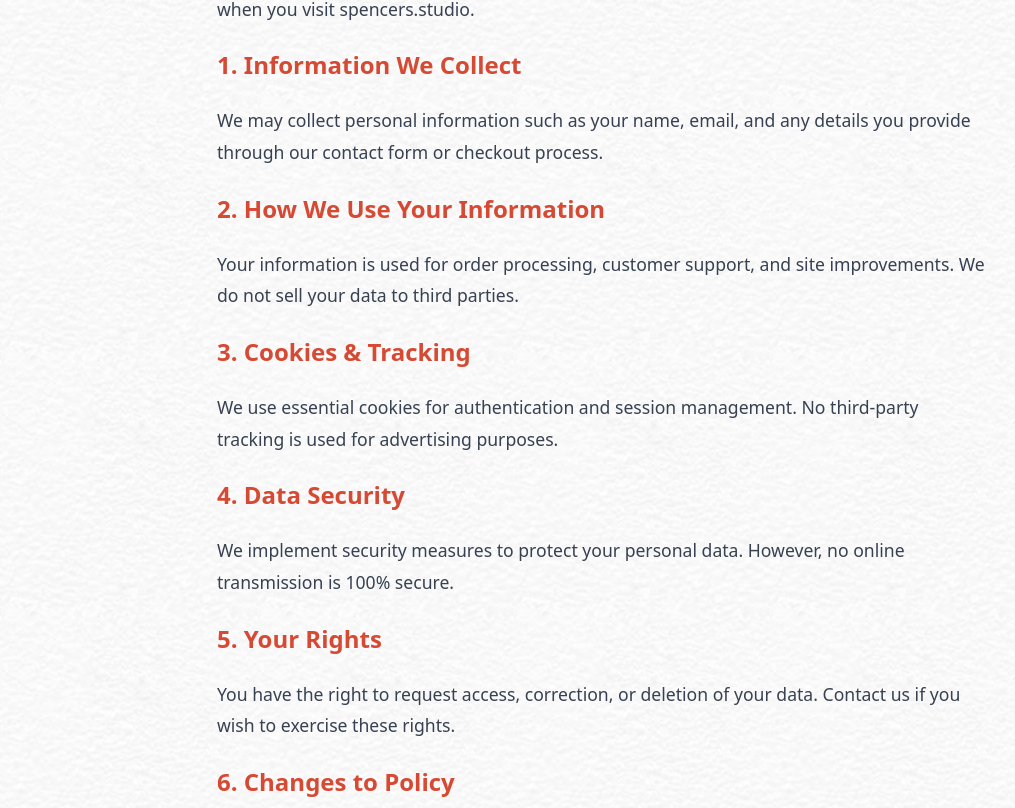
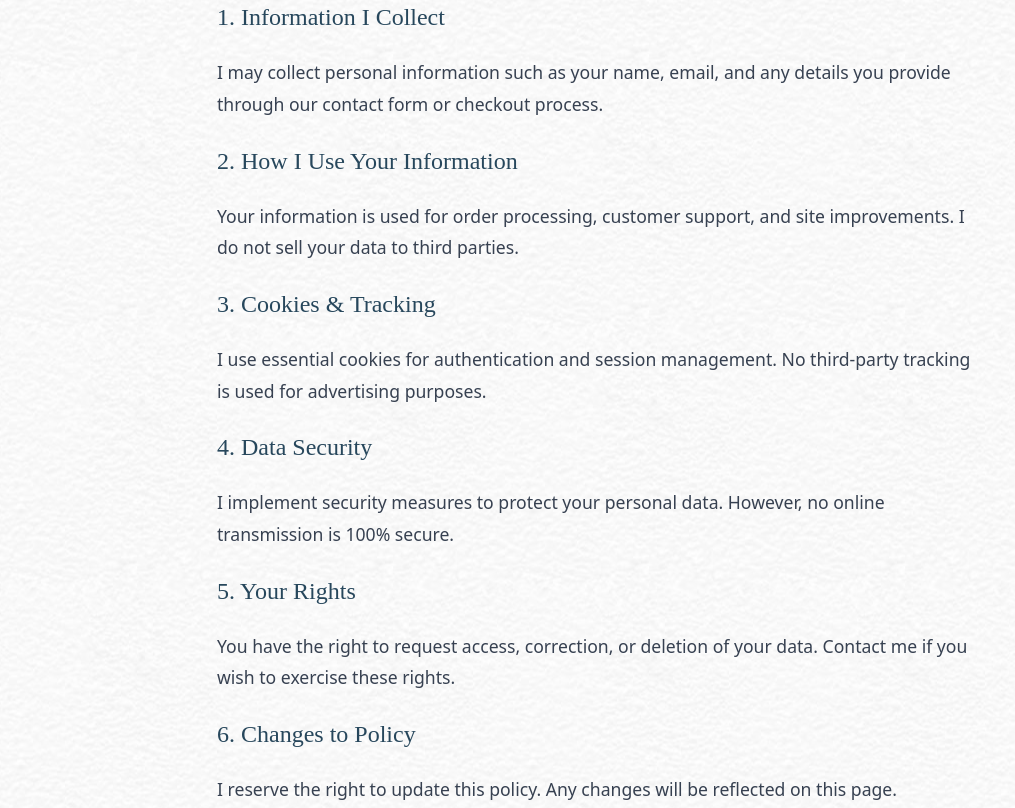
Before and after one commit to 5pence/photo-store, a React (Vite) app in the folder frontend/frontend/: page /privacy in a window 1280 px wide. Shown: the part 332-1140 px from the top of the page, without its empty margins (39-1054 px from the left). Built offline with nearby package versions, Linux system fonts and the light colour scheme; no server answers; a web font is replaced by a local one.

Commit message:
Update pirvacy, terms, and alter margins on top of most pages

```diff
--- a/frontend/frontend/src/components/Navbar.jsx
+++ b/frontend/frontend/src/components/Navbar.jsx
@@ -161,14 +161,14 @@ const Navbar = () => {
                   <NavLink
                     to="/login"
                     onClick={() => setMenuOpen(false)}
-                    className="w-full py-3.5 px-6 rounded-full text-center font-proxima tracking-wide bg-seasalt text-charcoal2 hover:bg-white/90 transition"
+                    className="w-full py-3.5 px-6 rounded-full text-center font-proxima tracking-wide bg-seasalt text-charcoal2 hover:bg-moss/50  transition"
                   >
                     Login
                   </NavLink>
                   <NavLink
                     to="/signup"
                     onClick={() => setMenuOpen(false)}
-                    className="w-full py-3.5 px-6 rounded-full text-center font-proxima tracking-wide border border-seasalt text-seasalt hover:bg-seasalt hover:text-charcoal2 transition"
+                    className="w-full py-3.5 px-6 rounded-full text-center font-proxima tracking-wide border border-seasalt text-seasalt hover:bg-moss/50 hover:border-none transition"
                   >
                     Signup
                   </NavLink>
--- a/frontend/frontend/src/pages/Blog.jsx
+++ b/frontend/frontend/src/pages/Blog.jsx
@@ -94,7 +94,7 @@ const Blog = () => {
   };
 
   return (
-    <div className="container mx-auto px-4 py-8 mb-12">
+    <div className="container mx-auto px-4 mb-12">
     <title>Journal | Spencers Studio</title>
     <meta name="description" content="Quiet reflections from the Studio - notes on craft, story, and soul by Spencer Barriball." />
       <h1 className="text-4xl font-serif font-light text-center text-charcoal">Journal</h1>
--- a/frontend/frontend/src/pages/Contact.jsx
+++ b/frontend/frontend/src/pages/Contact.jsx
@@ -44,7 +44,7 @@ const Contact = () => {
         content="Get in touch with Spencer Barriball at Spencers Studio. Whether you have a project in mind, need photography services, or just want to connect—reach out today!"
       />
 
-      <h1 className="text-5xl font-serif text-charcoal mb-4">Contact Me</h1>
+      <h1 className="text-4xl font-serif font-thin text-charcoal mb-4">Contact Me</h1>
       <p className="text-lg text-vandyke max-w-xl mx-auto mb-10">
         Write me a note - I’ll write back.
       </p>
--- a/frontend/frontend/src/pages/Photography.jsx
+++ b/frontend/frontend/src/pages/Photography.jsx
@@ -13,7 +13,7 @@ const Photography = () => {
     <title>Studio | Spencers Studio</title>
     <meta name="description" content="A living portfolio of image, texture, and dream - wander through Spencer's visual storytelling." />
       <motion.div
-        className="container mx-auto px-4 py-8 min-h-screen flex flex-col"
+        className="container mx-auto px-4 pb-8 min-h-screen flex flex-col"
         initial={{ opacity: 0 }}
         animate={{ opacity: 1 }}
         transition={{ duration: 0.5 }}
--- a/frontend/frontend/src/pages/Privacy.jsx
+++ b/frontend/frontend/src/pages/Privacy.jsx
@@ -6,45 +6,45 @@ const Privacy = () => {
   }, []);
 
   return (
-    <div className="container mx-auto px-4 py-12">
+    <div className="container mx-auto px-4 pb-12">
     <title>Privacy Policy | Spencers Studio</title>
-    <meta name="description" content="Read the Privacy Policy of Spencers Studio. Learn how we collect, use, and protect your data while you browse our website and services." />
+    <meta name="description" content="Read the Privacy Policy of Spencers Studio. Learn how I collect, use, and protect your data while you browse our Ibsite and services." />
 
-      <h1 className="text-4xl font-bold text-center mb-6 text-[#d64933]">Privacy Policy</h1>
+      <h1 className="text-4xl font-thin text-center mb-6 text-charcoal font-serif">Privacy Policy</h1>
 
       <div className="max-w-3xl mx-auto text-gray-700 space-y-6">
         <p>
-          This Privacy Policy describes how we collect, use, and protect your personal information when you visit spencers.studio.
+          This Privacy Policy describes how I collect, use, and protect your personal information when you visit spencers.studio.
         </p>
 
-        <h2 className="text-2xl font-semibold mt-6 text-[#d64933]">1. Information We Collect</h2>
+        <h2 className="text-2xl font-normal mt-6 text-charcoal font-serif">1. Information I Collect</h2>
         <p>
-          We may collect personal information such as your name, email, and any details you provide through our contact form or checkout process.
+          I may collect personal information such as your name, email, and any details you provide through our contact form or checkout process.
         </p>
 
-        <h2 className="text-2xl font-semibold mt-6 text-[#d64933]">2. How We Use Your Information</h2>
+        <h2 className="text-2xl font-normal mt-6 text-charcoal font-serif">2. How I Use Your Information</h2>
         <p>
-          Your information is used for order processing, customer support, and site improvements. We do not sell your data to third parties.
+          Your information is used for order processing, customer support, and site improvements. I do not sell your data to third parties.
         </p>
 
-        <h2 className="text-2xl font-semibold mt-6 text-[#d64933]">3. Cookies & Tracking</h2>
+        <h2 className="text-2xl font-normal mt-6 text-charcoal font-serif">3. Cookies & Tracking</h2>
         <p>
-          We use essential cookies for authentication and session management. No third-party tracking is used for advertising purposes.
+          I use essential cookies for authentication and session management. No third-party tracking is used for advertising purposes.
         </p>
 
-        <h2 className="text-2xl font-semibold mt-6 text-[#d64933]">4. Data Security</h2>
+        <h2 className="text-2xl font-normal mt-6 text-charcoal font-serif">4. Data Security</h2>
         <p>
-          We implement security measures to protect your personal data. However, no online transmission is 100% secure.
+          I implement security measures to protect your personal data. However, no online transmission is 100% secure.
         </p>
 
-        <h2 className="text-2xl font-semibold mt-6 text-[#d64933]">5. Your Rights</h2>
+        <h2 className="text-2xl font-normal mt-6 text-charcoal font-serif">5. Your Rights</h2>
         <p>
-          You have the right to request access, correction, or deletion of your data. Contact us if you wish to exercise these rights.
+          You have the right to request access, correction, or deletion of your data. Contact me if you wish to exercise these rights.
         </p>
 
-        <h2 className="text-2xl font-semibold mt-6 text-[#d64933]">6. Changes to Policy</h2>
+        <h2 className="text-2xl font-normal mt-6 text-charcoal font-serif">6. Changes to Policy</h2>
         <p>
-          We reserve the right to update this policy. Any changes will be reflected on this page.
+          I reserve the right to update this policy. Any changes will be reflected on this page.
         </p>
 
         <p className="text-sm text-gray-500 mt-8">
--- a/frontend/frontend/src/pages/Store.jsx
+++ b/frontend/frontend/src/pages/Store.jsx
@@ -21,12 +21,20 @@ const Store = () => {
   }, []);
 
   return (
-    <div className="bg-warm-white py-10"> {/* ✅ Added subtle background */}
+    <div className="pb-12"> {/* ✅ Added subtle background */}
     <title>Store | Spencers Studio</title>
     <meta name="description" content="Explore the Spencers Studio store. Shop for high-quality prints, digital downloads, and photography-related products. Secure payments and fast delivery." />
       <div className="container mx-auto px-4">
-        <h1 className="text-3xl font-bold text-center mb-8 text-[#d64933]">🛍️ Store</h1>
+        <h1 className="text-4xl text-center mb-8 text-charcoal font-serif font-thin">🛍️ Store</h1>
+        <h2 className="text-2xl font-normal font-serif text-charcoal text-center">
+            🌿 A quiet shelf for now.
+        </h2>
+        <p className="font-body font-light text-center text-vandyke text-lg">
+            This part of the studio is still being shaped - a work in progress, like most good things.<br />
+            Check back soon... I'm crafting something worth the wait.
+        </p>
         <div className="grid grid-cols-1 xs:grid-cols-2 sm:grid-cols-2 md:grid-cols-3 lg:grid-cols-4 gap-6 place-items-center">
+
           {products.map((product) => (
             <ProductCard key={product.id} product={product} addToCart={addToCart} />
           ))}
--- a/frontend/frontend/tailwind.config.js
+++ b/frontend/frontend/tailwind.config.js
@@ -43,7 +43,6 @@ export default {
         "misty": "#B7BBC3",
         "moss": "#416259",
         "black-bean": "#220B07",
-        "rust": "#D64933", // Rusty Red
         "muted-blue": "#7E7F9A", // Muted Blue
         "dark": "#1C1C1C", // Deep Charcoal
         "light-gray": "#E5E5E5", // Soft Gray
```
Also changed, not shown: frontend/frontend/src/pages/Terms.jsx (+13 -13 lines).
